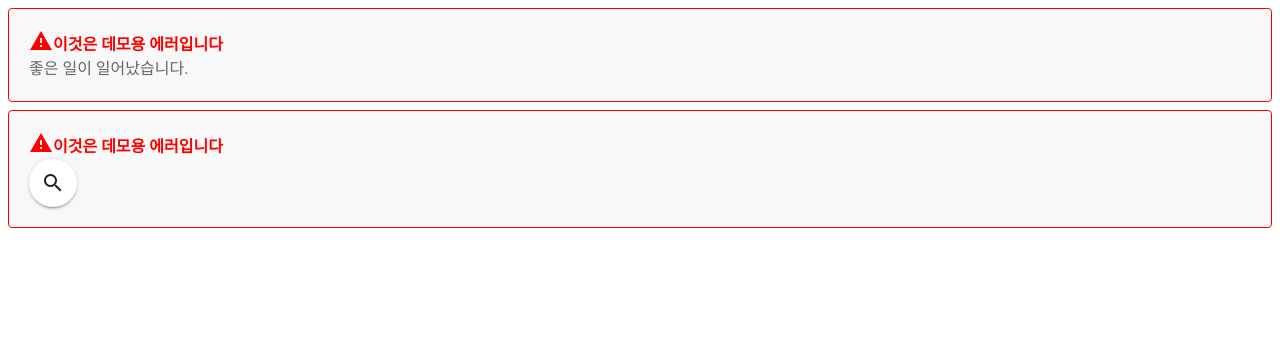
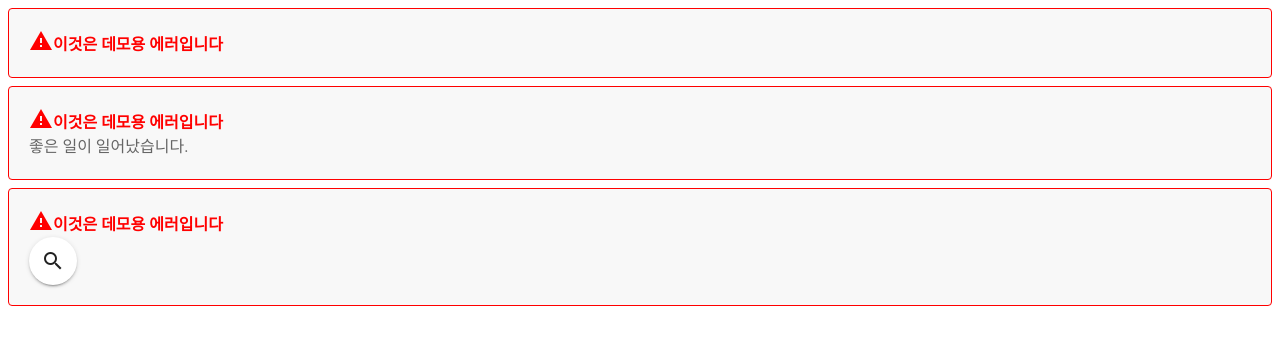
Before and after one commit to qiosion/vue-project, a Vue app: page / in a window 1280 px wide. Shown: the top 344 px of the page. Built offline with nearby package versions, Linux system fonts and the light colour scheme.

Commit message:
컴포넌트 슬롯

```diff
--- a/src/components/ComponentSlot.vue
+++ b/src/components/ComponentSlot.vue
@@ -3,6 +3,7 @@
 </script>
 
 <template>
+    <AlertBox/>
     <AlertBox>
         좋은 일이 일어났습니다.
     </AlertBox>
```
